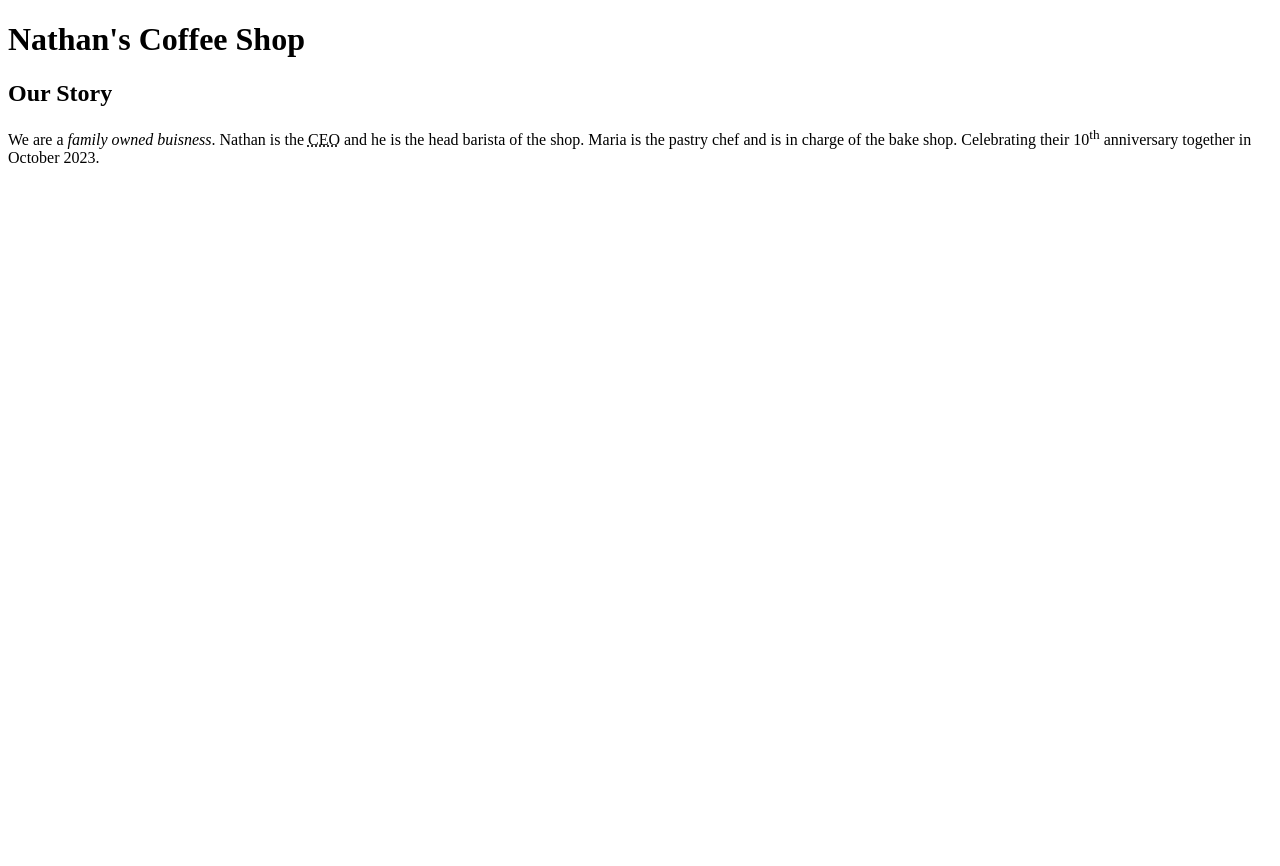
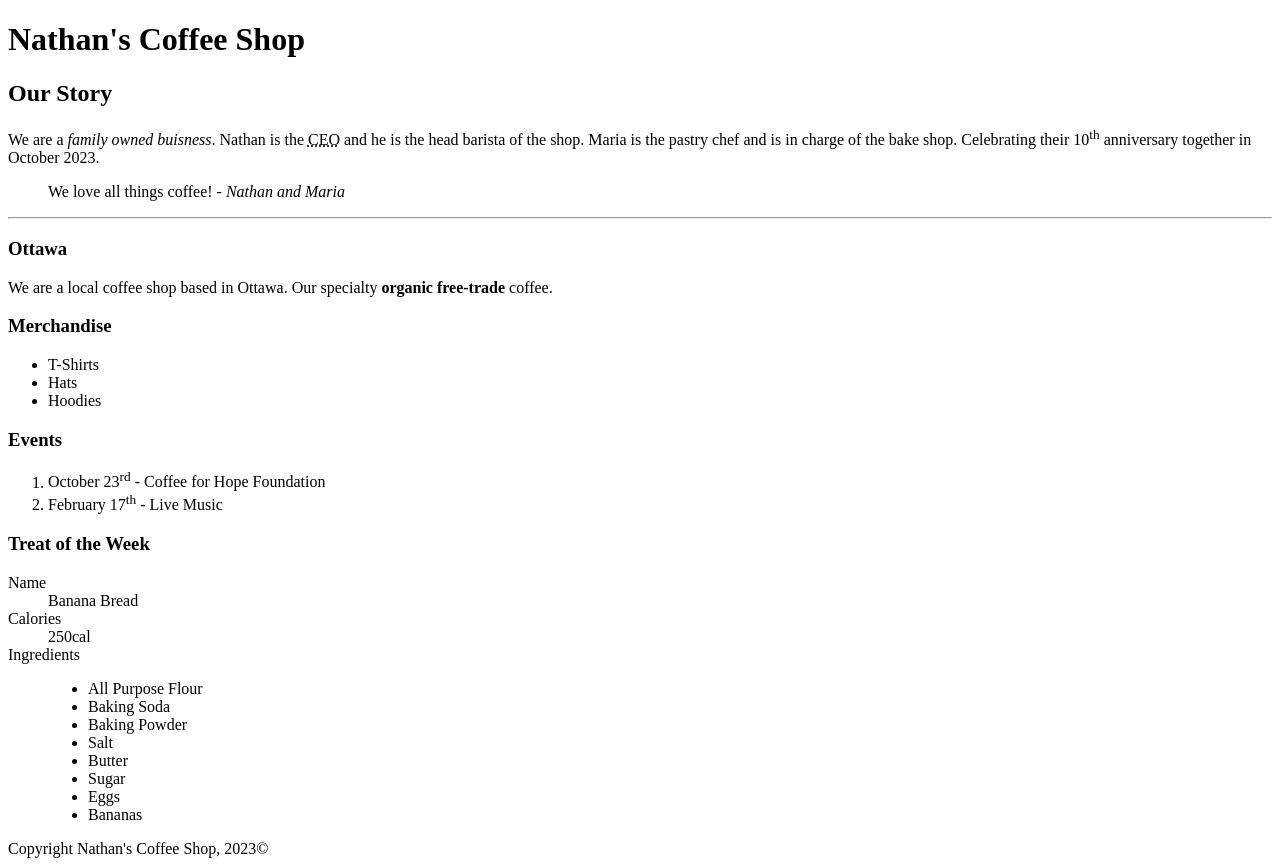
Before and after one commit to Nateebyrne/nateebyrne.github.io, a plain HTML site: page week3/index.html in a window 1280 px wide. Before the commit the page ends 800 px from the top, so only its background shows below. Drawn offline with Linux system fonts and the light colour scheme.

Commit message:
Finishes main content and footer in Index.html

```diff
--- a/week3/index.html
+++ b/week3/index.html
@@ -22,11 +22,66 @@
                 <p>
                     We are a <em>family owned buisness</em>. Nathan is the <abbr title="Chief Executive Officer">CEO</abbr> and he is the head barista of the shop. Maria is the pastry chef and is in charge of the bake shop. Celebrating their 10<sup>th</sup> anniversary together in October 2023.
                 </p>
+
+                <blockquote>
+                    We love all things coffee! <cite>- Nathan and Maria</cite>
+                </blockquote>
+                <hr>
+                <section>
+                    <h3>Ottawa</h3>
+                    <P>
+                        We are a local coffee shop based in Ottawa. Our specialty <b>organic free-trade</b> coffee.
+                    </P>
+                </section>
             </article>
+            <aside>
+                <h3>Merchandise</h3>
+                <!-- Adding unordered list -->
+                <ul>
+                    <li>T-Shirts</li>
+                    <li>Hats</li>
+                    <li>Hoodies</li>
+                </ul>
+                <!-- Adding section for ordered list -->
+                <section>
+                    <h3>Events</h3>
+                    <ol>
+                        <li>October 23<sup>rd</sup> - Coffee for Hope Foundation</li>
+                        <li>February 17<sup>th</sup> - Live Music</li>
+                    </ol>
+                </section>
+
+                <!-- Adding a section for a description list -->
+                <section>
+                    <h3>Treat of the Week</h3>
+                    <dl>
+                        <dt>Name</dt>
+                        <dd>Banana Bread</dd>
+
+                        <dt>Calories</dt>
+                        <dd>250cal</dd>
+
+                        <dt>Ingredients</dt>
+                        <dd>
+                            <ul>
+                                <li>All Purpose Flour</li>
+                                <li>Baking Soda</li>
+                                <li>Baking Powder</li>
+                                <li>Salt</li>
+                                <li>Butter</li>
+                                <li>Sugar</li>
+                                <li>Eggs</li>
+                                <li>Bananas</li>
+                            </ul>
+                        </dd>
+                    </dl>
+                </section>
+            </aside>
         </main>
-
+    <!-- Site Footer -->
         <footer>
-
+            <!-- Speacialty symbols for HTML Entities can be by googling HTML entities -->
+            Copyright Nathan's Coffee Shop, 2023&copy;
         </footer>
     </body>
 
```
